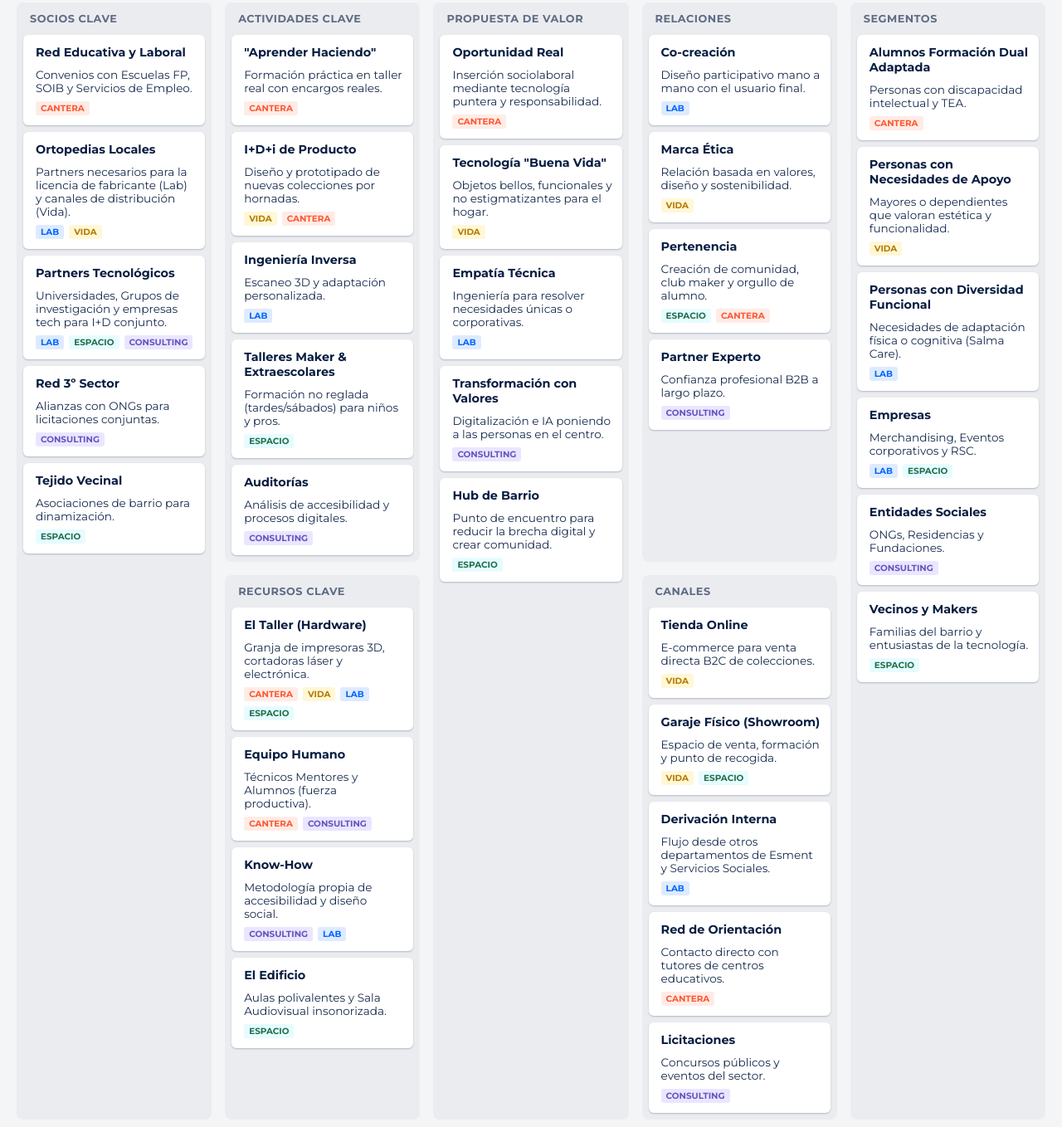
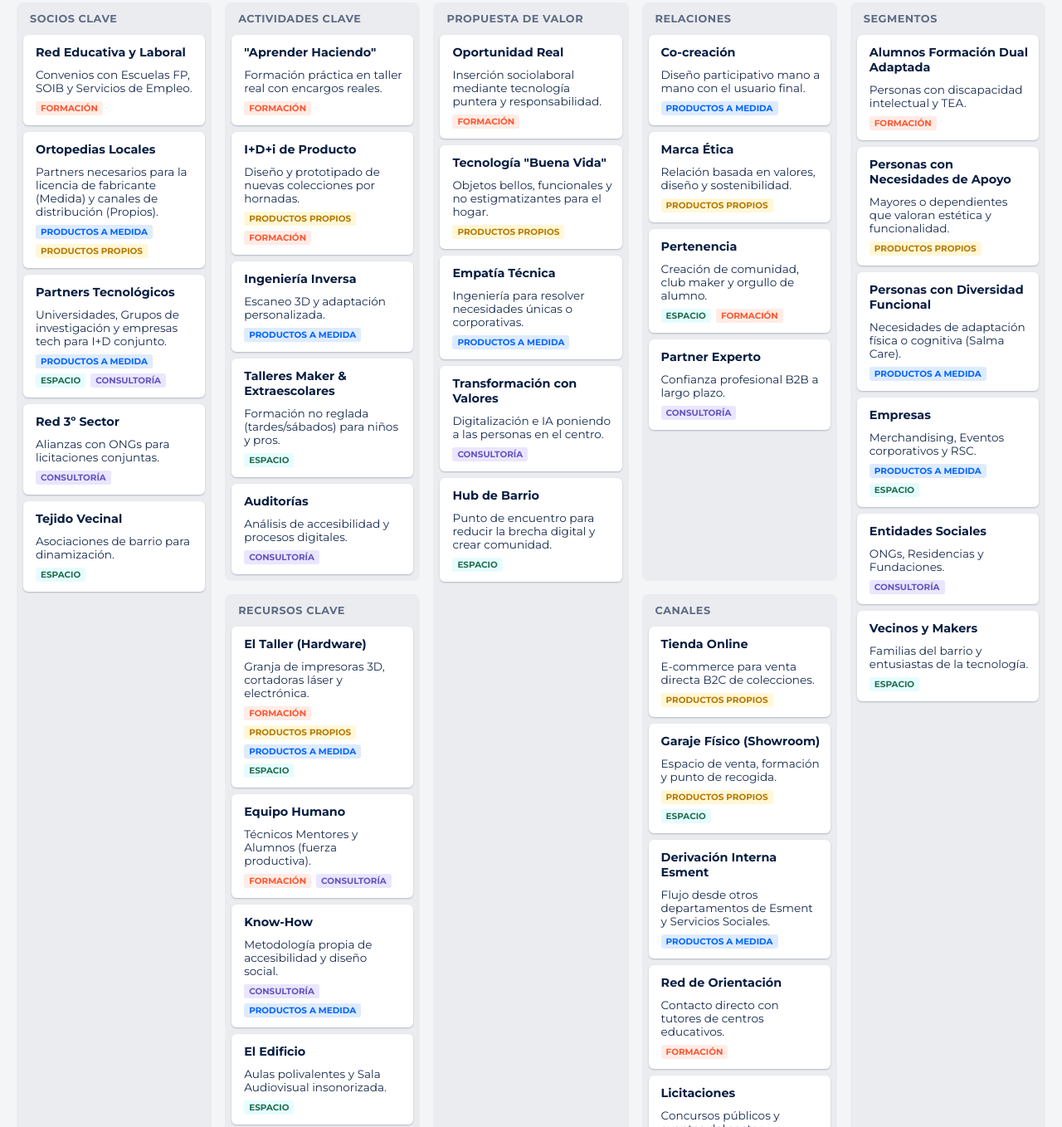
Before and after one commit to esment-nuevos-proyectos/EsmentComunitat-GarajeSalma-Z3y8m1Rw, a plain HTML site: page canvas/modelo_negocio.html in a window 1280 px wide. Shown: the part 227-1585 px from the top of the page at 83% size. Drawn offline with Linux system fonts and the light colour scheme.

Commit message:
Update modelo_negocio.html

```diff
--- a/canvas/modelo_negocio.html
+++ b/canvas/modelo_negocio.html
@@ -23,16 +23,16 @@
       --c-cantera: #ff5630;    /* Rojo - Formación */
       --c-cantera-bg: #ffece6;
 
-      --c-vida: #ffab00;       /* Amarillo - Productos */
+      --c-vida: #ffab00;       /* Amarillo - Productos propios */
       --c-vida-bg: #fff7d6;
 
-      --c-lab: #0065ff;        /* Azul - Proyectos */
+      --c-lab: #0065ff;        /* Azul - Productos a medida */
       --c-lab-bg: #deebff;
 
       --c-consulting: #6554c0; /* Violeta - Consultoría */
       --c-consulting-bg: #eae6ff;
 
-      --c-espacio: #36b37e;    /* Verde - Comunidad */
+      --c-espacio: #36b37e;    /* Verde - Espacio */
       --c-espacio-bg: #e6fcff;
 
       /* Estructural */
@@ -275,19 +275,19 @@
         </button>
 
         <button class="filter-btn" onclick="filterCanvas('cantera')" style="border-color: var(--c-cantera)" data-tooltip="Formación Dual y Ocupacional (El Motor)">
-          <span class="dot" style="background:var(--c-cantera)"></span> Cantera
+          <span class="dot" style="background:var(--c-cantera)"></span> Formación
         </button>
 
         <button class="filter-btn" onclick="filterCanvas('vida')" style="border-color: var(--c-vida)" data-tooltip="Productos propios estandarizados (Venta B2C/B2B)">
-          <span class="dot" style="background:#ffab00"></span> Vida Salma
+          <span class="dot" style="background:#ffab00"></span> Productos propios
         </button>
 
         <button class="filter-btn" onclick="filterCanvas('lab')" style="border-color: var(--c-lab)" data-tooltip="Proyectos de ingeniería a medida y bajo encargo">
-          <span class="dot" style="background:var(--c-lab)"></span> Salma Lab
+          <span class="dot" style="background:var(--c-lab)"></span> Productos a medida
         </button>
 
         <button class="filter-btn" onclick="filterCanvas('consulting')" style="border-color: var(--c-consulting)" data-tooltip="Servicios estratégicos a entidades y empresas">
-          <span class="dot" style="background:var(--c-consulting)"></span> Consulting
+          <span class="dot" style="background:var(--c-consulting)"></span> Consultoría
         </button>
 
         <button class="filter-btn" onclick="filterCanvas('espacio')" style="border-color: var(--c-espacio)" data-tooltip="Talleres abiertos, eventos y alquiler de recursos">
@@ -308,28 +308,28 @@
           <div class="card" data-cats="cantera">
             <strong>Red Educativa y Laboral</strong>
             Convenios con Escuelas FP, SOIB y Servicios de Empleo.
-            <div class="tags"><span class="tag cantera">Cantera</span></div>
+            <div class="tags"><span class="tag cantera">Formación</span></div>
           </div>
 
           <!-- Lab & Vida -->
           <div class="card" data-cats="lab vida">
             <strong>Ortopedias Locales</strong>
-            Partners necesarios para la licencia de fabricante (Lab) y canales de distribución (Vida).
-            <div class="tags"><span class="tag lab">Lab</span><span class="tag vida">Vida</span></div>
+            Partners necesarios para la licencia de fabricante (Medida) y canales de distribución (Propios).
+            <div class="tags"><span class="tag lab">Productos a medida</span><span class="tag vida">Productos propios</span></div>
           </div>
 
           <!-- Lab & Espacio -->
           <div class="card" data-cats="lab espacio consulting">
             <strong>Partners Tecnológicos</strong>
             Universidades, Grupos de investigación y empresas tech para I+D conjunto.
-            <div class="tags"><span class="tag lab">Lab</span><span class="tag espacio">Espacio</span><span class="tag consulting">Consulting</span></div>
+            <div class="tags"><span class="tag lab">Productos a medida</span><span class="tag espacio">Espacio</span><span class="tag consulting">Consultoría</span></div>
           </div>
 
           <!-- Consulting -->
           <div class="card" data-cats="consulting">
             <strong>Red 3º Sector</strong>
             Alianzas con ONGs para licitaciones conjuntas.
-            <div class="tags"><span class="tag consulting">Consulting</span></div>
+            <div class="tags"><span class="tag consulting">Consultoría</span></div>
           </div>
 
           <!-- Espacio -->
@@ -349,21 +349,21 @@
           <div class="card" data-cats="cantera">
             <strong>"Aprender Haciendo"</strong>
             Formación práctica en taller real con encargos reales.
-            <div class="tags"><span class="tag cantera">Cantera</span></div>
+            <div class="tags"><span class="tag cantera">Formación</span></div>
           </div>
 
           <!-- Vida -->
           <div class="card" data-cats="vida cantera">
             <strong>I+D+i de Producto</strong>
             Diseño y prototipado de nuevas colecciones por hornadas.
-            <div class="tags"><span class="tag vida">Vida</span><span class="tag cantera">Cantera</span></div>
+            <div class="tags"><span class="tag vida">Productos propios</span><span class="tag cantera">Formación</span></div>
           </div>
 
           <!-- Lab -->
           <div class="card" data-cats="lab">
             <strong>Ingeniería Inversa</strong>
             Escaneo 3D y adaptación personalizada.
-            <div class="tags"><span class="tag lab">Lab</span></div>
+            <div class="tags"><span class="tag lab">Productos a medida</span></div>
           </div>
 
           <!-- Espacio -->
@@ -377,7 +377,7 @@
           <div class="card" data-cats="consulting">
             <strong>Auditorías</strong>
             Análisis de accesibilidad y procesos digitales.
-            <div class="tags"><span class="tag consulting">Consulting</span></div>
+            <div class="tags"><span class="tag consulting">Consultoría</span></div>
           </div>
         </div>
       </div>
@@ -390,21 +390,21 @@
           <div class="card" data-cats="cantera vida lab espacio">
             <strong>El Taller (Hardware)</strong>
             Granja de impresoras 3D, cortadoras láser y electrónica.
-            <div class="tags"><span class="tag cantera">Cantera</span><span class="tag vida">Vida</span><span class="tag lab">Lab</span><span class="tag espacio">Espacio</span></div>
+            <div class="tags"><span class="tag cantera">Formación</span><span class="tag vida">Productos propios</span><span class="tag lab">Productos a medida</span><span class="tag espacio">Espacio</span></div>
           </div>
 
           <!-- Cantera -->
           <div class="card" data-cats="cantera consulting">
             <strong>Equipo Humano</strong>
             Técnicos Mentores y Alumnos (fuerza productiva).
-            <div class="tags"><span class="tag cantera">Cantera</span><span class="tag consulting">Consulting</span></div>
+            <div class="tags"><span class="tag cantera">Formación</span><span class="tag consulting">Consultoría</span></div>
           </div>
 
           <!-- Consulting/Lab -->
           <div class="card" data-cats="consulting lab">
             <strong>Know-How</strong>
             Metodología propia de accesibilidad y diseño social.
-            <div class="tags"><span class="tag consulting">Consulting</span><span class="tag lab">Lab</span></div>
+            <div class="tags"><span class="tag consulting">Consultoría</span><span class="tag lab">Productos a medida</span></div>
           </div>
 
           <!-- Espacio -->
@@ -424,28 +424,28 @@
           <div class="card" data-cats="cantera">
             <strong>Oportunidad Real</strong>
             Inserción sociolaboral mediante tecnología puntera y responsabilidad.
-            <div class="tags"><span class="tag cantera">Cantera</span></div>
+            <div class="tags"><span class="tag cantera">Formación</span></div>
           </div>
 
           <!-- Vida -->
           <div class="card" data-cats="vida">
             <strong>Tecnología "Buena Vida"</strong>
             Objetos bellos, funcionales y no estigmatizantes para el hogar.
-            <div class="tags"><span class="tag vida">Vida</span></div>
+            <div class="tags"><span class="tag vida">Productos propios</span></div>
           </div>
 
           <!-- Lab -->
           <div class="card" data-cats="lab">
             <strong>Empatía Técnica</strong>
             Ingeniería para resolver necesidades únicas o corporativas.
-            <div class="tags"><span class="tag lab">Lab</span></div>
+            <div class="tags"><span class="tag lab">Productos a medida</span></div>
           </div>
 
           <!-- Consulting -->
           <div class="card" data-cats="consulting">
             <strong>Transformación con Valores</strong>
             Digitalización e IA poniendo a las personas en el centro.
-            <div class="tags"><span class="tag consulting">Consulting</span></div>
+            <div class="tags"><span class="tag consulting">Consultoría</span></div>
           </div>
 
           <!-- Espacio -->
@@ -465,28 +465,28 @@
           <div class="card" data-cats="lab">
             <strong>Co-creación</strong>
             Diseño participativo mano a mano con el usuario final.
-            <div class="tags"><span class="tag lab">Lab</span></div>
+            <div class="tags"><span class="tag lab">Productos a medida</span></div>
           </div>
 
           <!-- Vida -->
           <div class="card" data-cats="vida">
             <strong>Marca Ética</strong>
             Relación basada en valores, diseño y sostenibilidad.
-            <div class="tags"><span class="tag vida">Vida</span></div>
+            <div class="tags"><span class="tag vida">Productos propios</span></div>
           </div>
 
           <!-- Espacio / Cantera -->
           <div class="card" data-cats="espacio cantera">
             <strong>Pertenencia</strong>
             Creación de comunidad, club maker y orgullo de alumno.
-            <div class="tags"><span class="tag espacio">Espacio</span><span class="tag cantera">Cantera</span></div>
+            <div class="tags"><span class="tag espacio">Espacio</span><span class="tag cantera">Formación</span></div>
           </div>
 
           <!-- Consulting -->
           <div class="card" data-cats="consulting">
             <strong>Partner Experto</strong>
             Confianza profesional B2B a largo plazo.
-            <div class="tags"><span class="tag consulting">Consulting</span></div>
+            <div class="tags"><span class="tag consulting">Consultoría</span></div>
           </div>
         </div>
       </div>
@@ -499,35 +499,35 @@
           <div class="card" data-cats="vida">
             <strong>Tienda Online</strong>
             E-commerce para venta directa B2C de colecciones.
-            <div class="tags"><span class="tag vida">Vida</span></div>
+            <div class="tags"><span class="tag vida">Productos propios</span></div>
           </div>
 
           <!-- Vida / Espacio -->
           <div class="card" data-cats="vida espacio">
             <strong>Garaje Físico (Showroom)</strong>
             Espacio de venta, formación y punto de recogida.
-            <div class="tags"><span class="tag vida">Vida</span><span class="tag espacio">Espacio</span></div>
+            <div class="tags"><span class="tag vida">Productos propios</span><span class="tag espacio">Espacio</span></div>
           </div>
 
           <!-- Lab -->
           <div class="card" data-cats="lab">
-            <strong>Derivación Interna</strong>
+            <strong>Derivación Interna Esment</strong>
             Flujo desde otros departamentos de Esment y Servicios Sociales.
-            <div class="tags"><span class="tag lab">Lab</span></div>
+            <div class="tags"><span class="tag lab">Productos a medida</span></div>
           </div>
 
           <!-- Cantera -->
           <div class="card" data-cats="cantera">
             <strong>Red de Orientación</strong>
             Contacto directo con tutores de centros educativos.
-            <div class="tags"><span class="tag cantera">Cantera</span></div>
+            <div class="tags"><span class="tag cantera">Formación</span></div>
           </div>
 
           <!-- Consulting -->
           <div class="card" data-cats="consulting">
             <strong>Licitaciones</strong>
             Concursos públicos y eventos del sector.
-            <div class="tags"><span class="tag consulting">Consulting</span></div>
+            <div class="tags"><span class="tag consulting">Consultoría</span></div>
           </div>
         </div>
       </div>
@@ -540,35 +540,35 @@
           <div class="card" data-cats="cantera">
             <strong>Alumnos Formación Dual Adaptada</strong>
             Personas con discapacidad intelectual y TEA.
-            <div class="tags"><span class="tag cantera">Cantera</span></div>
+            <div class="tags"><span class="tag cantera">Formación</span></div>
           </div>
 
           <!-- Vida (REFINADO) -->
           <div class="card" data-cats="vida">
             <strong>Personas con Necesidades de Apoyo</strong>
             Mayores o dependientes que valoran estética y funcionalidad.
-            <div class="tags"><span class="tag vida">Vida</span></div>
+            <div class="tags"><span class="tag vida">Productos propios</span></div>
           </div>
 
           <!-- Lab -->
           <div class="card" data-cats="lab">
             <strong>Personas con Diversidad Funcional</strong>
             Necesidades de adaptación física o cognitiva (Salma Care).
-            <div class="tags"><span class="tag lab">Lab</span></div>
+            <div class="tags"><span class="tag lab">Productos a medida</span></div>
           </div>
 
           <!-- Lab / Espacio -->
           <div class="card" data-cats="lab espacio">
             <strong>Empresas</strong>
             Merchandising, Eventos corporativos y RSC.
-            <div class="tags"><span class="tag lab">Lab</span><span class="tag espacio">Espacio</span></div>
+            <div class="tags"><span class="tag lab">Productos a medida</span><span class="tag espacio">Espacio</span></div>
           </div>
 
           <!-- Consulting -->
           <div class="card" data-cats="consulting">
             <strong>Entidades Sociales</strong>
             ONGs, Residencias y Fundaciones.
-            <div class="tags"><span class="tag consulting">Consulting</span></div>
+            <div class="tags"><span class="tag consulting">Consultoría</span></div>
           </div>
 
           <!-- Espacio -->
@@ -587,17 +587,17 @@
           <div class="card" data-cats="cantera" style="flex: 1 1 45%">
             <strong>Personal Mentor</strong>
             Nóminas equipo técnico y docente.
-            <div class="tags"><span class="tag cantera">Cantera</span></div>
+            <div class="tags"><span class="tag cantera">Formación</span></div>
           </div>
           <div class="card" data-cats="cantera vida lab espacio" style="flex: 1 1 45%">
             <strong>Amortización</strong>
             Maquinaria e instalaciones.
-            <div class="tags"><span class="tag cantera">Cantera</span><span class="tag vida">Vida</span><span class="tag lab">Lab</span></div>
+            <div class="tags"><span class="tag cantera">Formación</span><span class="tag vida">Productos propios</span><span class="tag lab">Productos a medida</span></div>
           </div>
           <div class="card" data-cats="vida lab" style="flex: 1 1 45%">
             <strong>Materiales</strong>
             Filamentos y electrónica.
-            <div class="tags"><span class="tag vida">Vida</span><span class="tag lab">Lab</span></div>
+            <div class="tags"><span class="tag vida">Productos propios</span><span class="tag lab">Productos a medida</span></div>
           </div>
            <div class="card" data-cats="espacio" style="flex: 1 1 45%">
             <strong>Suministros</strong>
@@ -607,7 +607,7 @@
           <div class="card" data-cats="consulting" style="flex: 1 1 45%">
             <strong>Hora Consultor</strong>
             Coste intelectual y desplazamientos.
-            <div class="tags"><span class="tag consulting">Consulting</span></div>
+            <div class="tags"><span class="tag consulting">Consultoría</span></div>
           </div>
         </div>
       </div>
@@ -619,17 +619,17 @@
           <div class="card" data-cats="cantera" style="flex: 1 1 45%">
             <strong>Subvenciones</strong>
             Becas y conciertos educativos.
-            <div class="tags"><span class="tag cantera">Cantera</span></div>
+            <div class="tags"><span class="tag cantera">Formación</span></div>
           </div>
           <div class="card" data-cats="vida" style="flex: 1 1 45%">
             <strong>Venta Producto</strong>
             Margen comercial (PVP).
-            <div class="tags"><span class="tag vida">Vida</span></div>
+            <div class="tags"><span class="tag vida">Productos propios</span></div>
           </div>
           <div class="card" data-cats="lab consulting" style="flex: 1 1 45%">
             <strong>Servicios (Horas)</strong>
             Facturación por proyecto.
-            <div class="tags"><span class="tag lab">Lab</span><span class="tag consulting">Consulting</span></div>
+            <div class="tags"><span class="tag lab">Productos a medida</span><span class="tag consulting">Consultoría</span></div>
           </div>
           <div class="card" data-cats="espacio" style="flex: 1 1 45%">
             <strong>Cuotas y Alquiler</strong>
```
